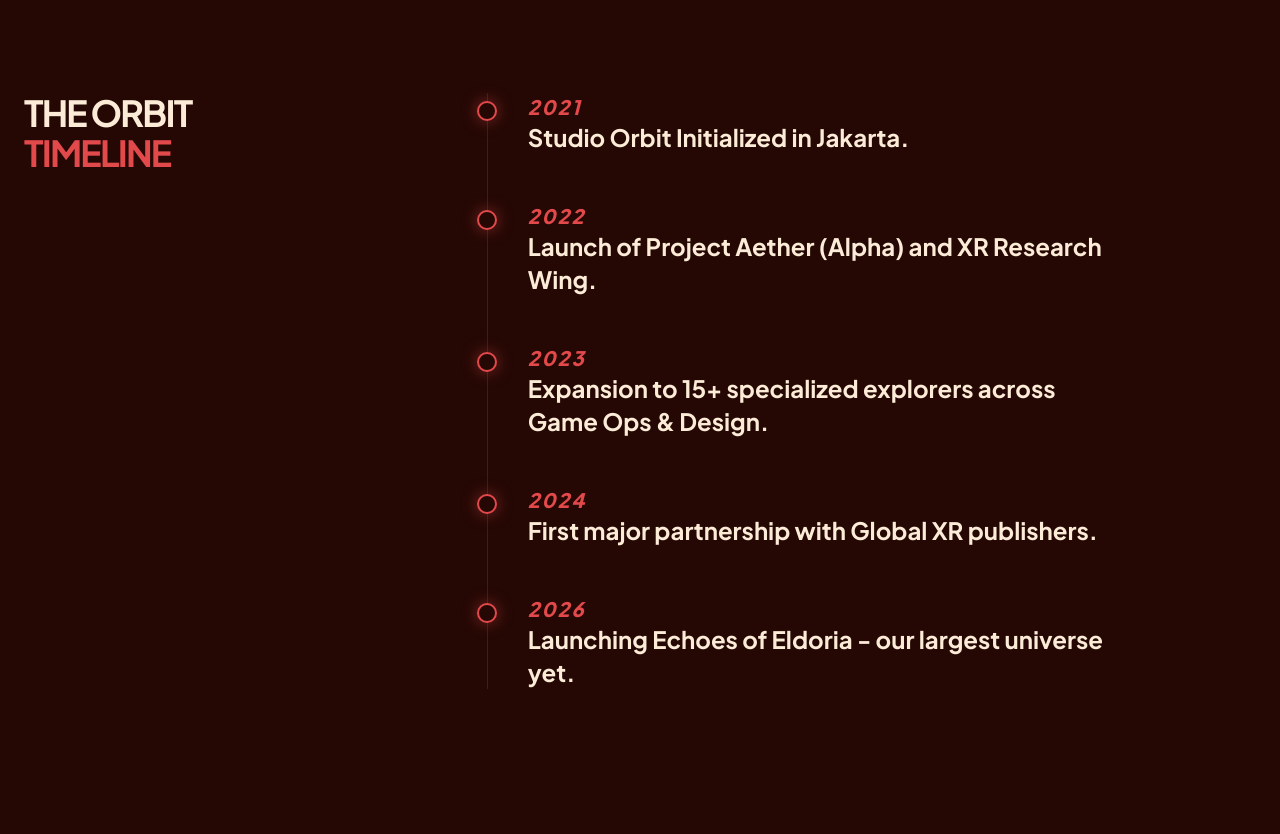
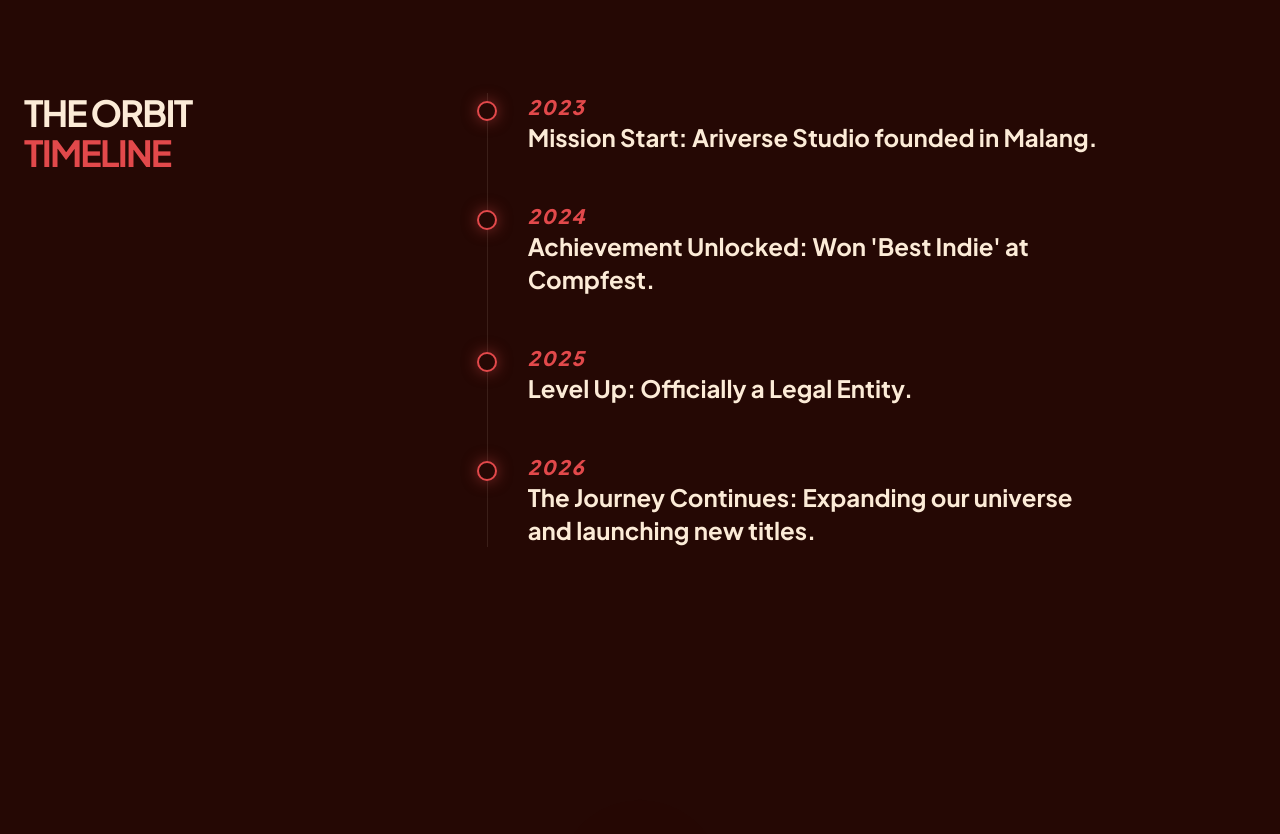
Before and after one commit to alizul01/ariverse-studio, a Next.js app: page /about in a window 1280 px wide. Shown: the part 2060-2894 px from the top of the page. Built offline with nearby package versions, Linux system fonts and the light colour scheme.

Commit message:
feat: add new About Us page with company vision, values, and timeline.

```diff
--- a/app/(site)/about/page.tsx
+++ b/app/(site)/about/page.tsx
@@ -26,11 +26,10 @@
     ];
 
     const milestones = [
-        { year: "2021", event: "Studio Orbit Initialized in Jakarta." },
-        { year: "2022", event: "Launch of Project Aether (Alpha) and XR Research Wing." },
-        { year: "2023", event: "Expansion to 15+ specialized explorers across Game Ops & Design." },
-        { year: "2024", event: "First major partnership with Global XR publishers." },
-        { year: "2026", event: "Launching Echoes of Eldoria - our largest universe yet." }
+        { year: "2023", event: "Mission Start: Ariverse Studio founded in Malang." },
+        { year: "2024", event: "Achievement Unlocked: Won 'Best Indie' at Compfest." },
+        { year: "2025", event: "Level Up: Officially a Legal Entity." },
+        { year: "2026", event: "The Journey Continues: Expanding our universe and launching new titles." }
     ];
 
     return (
```
